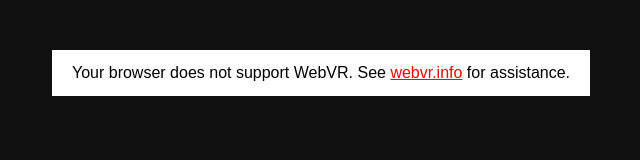
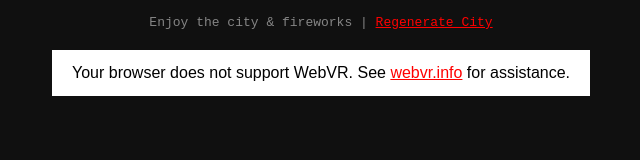
Before and after one commit to PennVR/three-js-devesh95, a website built with webpack: page index.html in a window 1280 px wide. Shown: the whole page, without its empty margins (319-959 px from the left). Built offline with nearby package versions, Linux system fonts and the light colour scheme.

Commit message:
anchor plane test

```diff
--- a/css/main.css
+++ b/css/main.css
@@ -8,3 +8,13 @@
 a {
   color: #f00;
 }
+
+.label {
+  position: absolute;
+  left: 0;
+  top: 15px;
+  width: 100%;
+  color: rgba(250, 250, 250, 0.5);
+  text-align: center;
+  z-index: 999;
+}
--- a/index.html
+++ b/index.html
@@ -21,5 +21,8 @@
     </script>
 
     <script type="text/javascript" src="build/bundle.js"></script>
+
+    <div class="label">Enjoy the city &amp; fireworks | <a href="./index.html">Regenerate City</a></div>
+
   </body>
 </html>
--- a/js/main.js
+++ b/js/main.js
@@ -7,8 +7,8 @@
 
 const night_sky = 0x003366;
 
-init();           // procedurally generate the scene
-animate();        // begin animations / vr feedback loop
+init(); // procedurally generate the scene
+animate(); // begin animations / vr feedback loop
 
 function init() {
   // create the WebGL renderer
@@ -33,7 +33,7 @@
   scene.add(light);
 
   // add the ground/base of the city
-  var plane = new THREE.Mesh(new THREE.PlaneGeometry(2000, 2000), new THREE.MeshBasicMaterial({
+  let plane = new THREE.Mesh(new THREE.PlaneGeometry(2000, 2000), new THREE.MeshBasicMaterial({
     color: 0x101018
   }));
   plane.position.set(0, -100, 0);
@@ -45,15 +45,13 @@
   city_mesh.position.set(0, -100, 0);
   scene.add(city_mesh);
 
-  var info = document.createElement('div');
-  info.style.position = 'absolute';
-  info.style.left = '0';
-  info.style.top = '15px';
-  info.style.width = '100%';
-  info.style.color = 'rgba(250,250,250,0.5)';
-  info.style.textAlign = 'center';
-  info.textContent = 'Look around to explore the city and enjoy the fireworks';
-  document.body.appendChild(info);
+  // add centered building below viewer
+  let anchor = new THREE.Mesh(new THREE.PlaneGeometry(50, 50), new THREE.MeshBasicMaterial({
+    color: 0xffffff
+  }));
+  plane.position.set(0, -1, 0);
+  plane.rotation.x = -90 * Math.PI / 180;
+  scene.add(plane);
 
   lastTime = performance.now();
 
@@ -93,7 +91,7 @@
 
 function animate() {
   effect.requestAnimationFrame(animate);
-  var time = performance.now() / 1000;
+  const time = performance.now() / 1000;
   render();
   lastTime = time;
 }
@@ -101,7 +99,7 @@
 
 function render() {
   if (artificial_vr) {
-    camera.rotation.y += 0.001; // slow pan around the scene
+    camera.rotation.y += 0.01; // slow pan around the scene
   }
   controls.update();
   effect.render(scene, camera);
```
Also changed, not shown: build/bundle.js.
